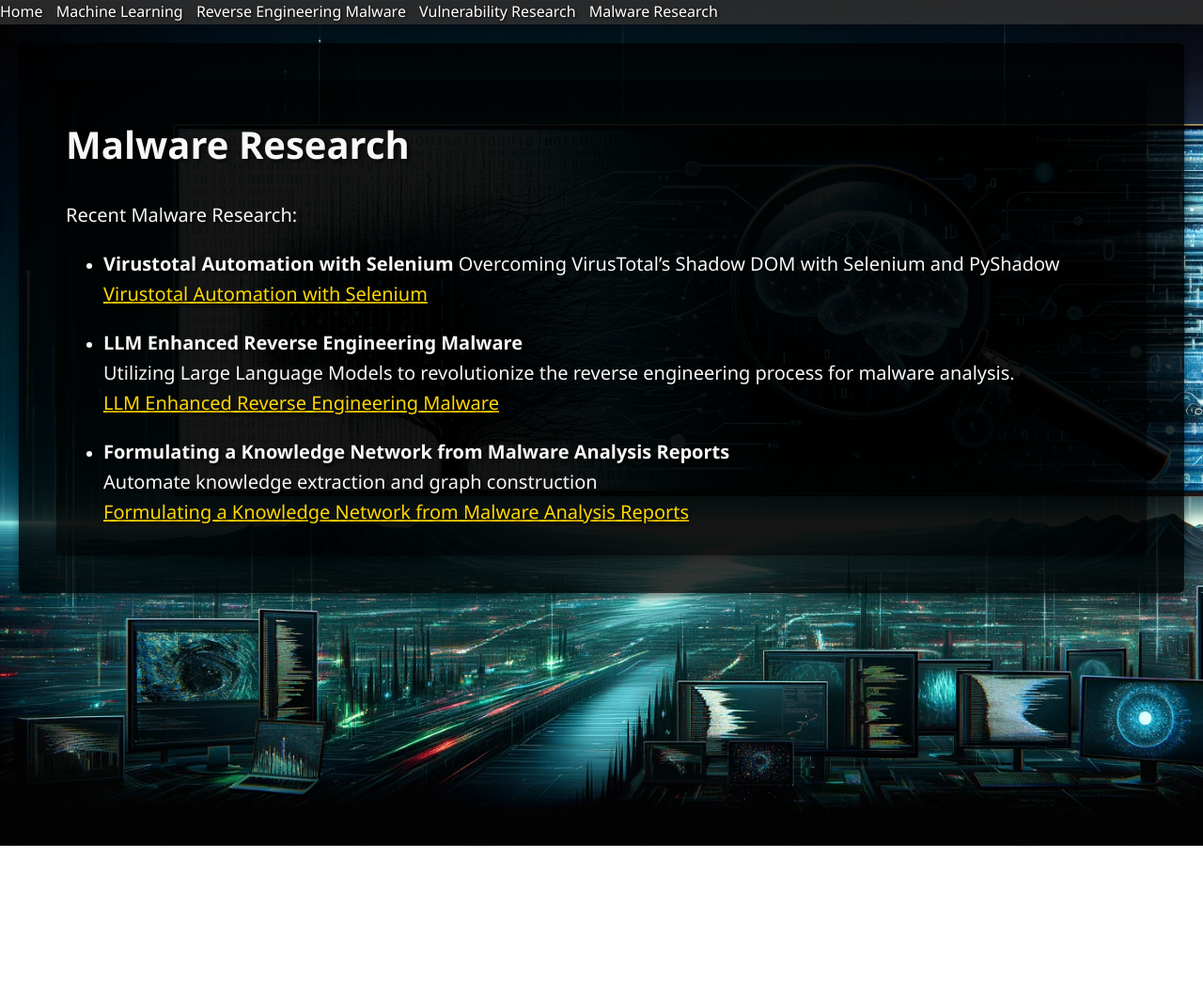
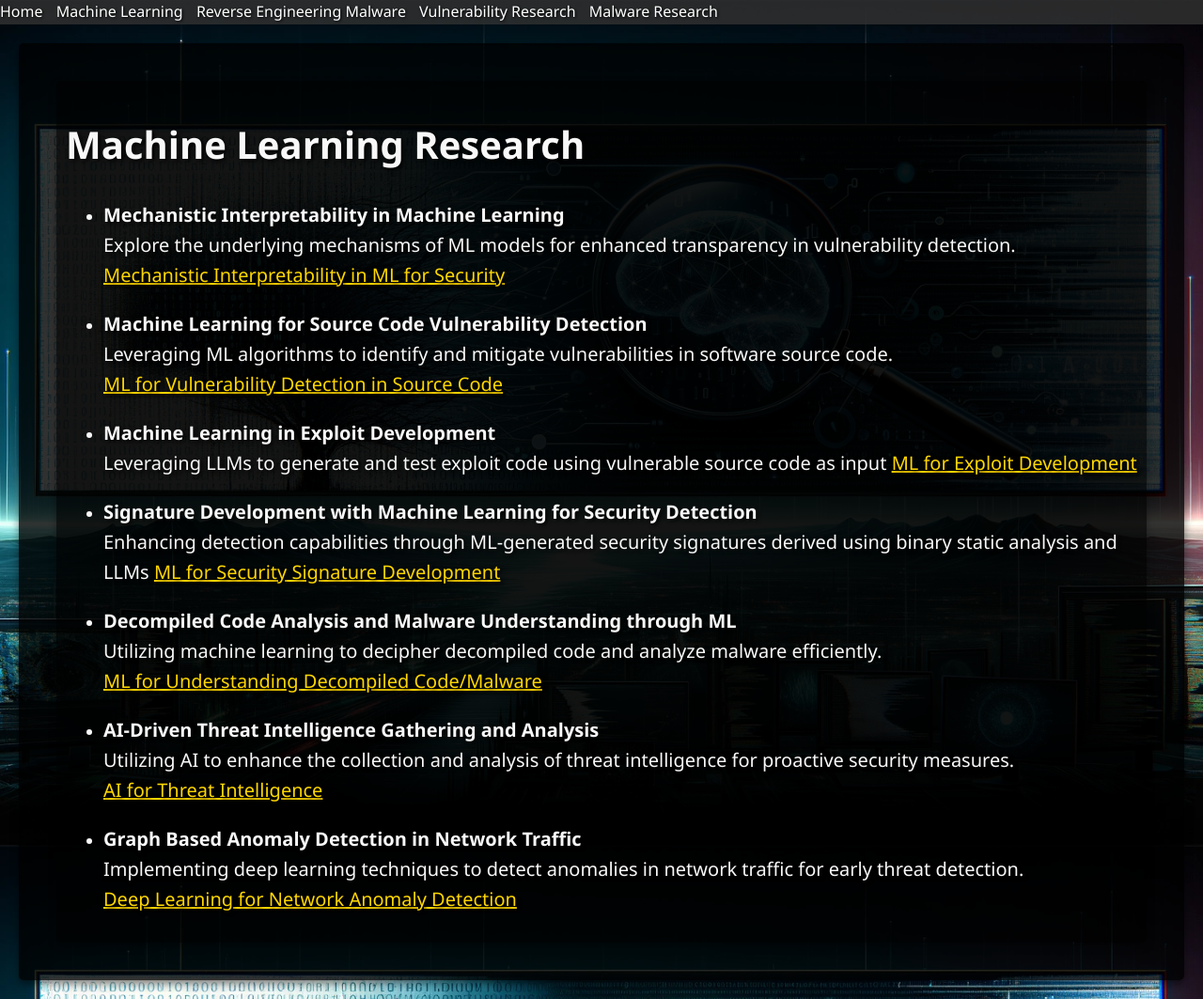
Before and after one commit to dyngnosis/dyngnosis.github.io, a Jekyll site: the page built from malware/malware-research.md, in a window 1280 px wide. Shown: the whole page at 94% size. Built offline with Jekyll 4.4.1, drawn with Linux system fonts in a browser that asks for light colours; nearby versions of some CDN libraries; before the commit the page ends 900 px from its top, so only the background shows below that.

Commit message:
updated mk topics

```diff
--- a/malware/malware-research.md
+++ b/malware/malware-research.md
@@ -1,18 +1,32 @@
 ---
 layout: research
-title: Malware Research
+title: Machine Learning Research
 ---
 
-Recent Malware Research:
+- **Mechanistic Interpretability in Machine Learning**
+  Explore the underlying mechanisms of ML models for enhanced transparency in vulnerability detection.
+  [Mechanistic Interpretability in ML for Security](http://research.richards.ai/research/mechanistic-interpretability)
 
-- **Virustotal Automation with Selenium**
-  Overcoming VirusTotal's Shadow DOM with Selenium and PyShadow
-  [Virustotal Automation with Selenium](http://research.richards.ai/research/automation_vt)
+- **Machine Learning for Source Code Vulnerability Detection**
+  Leveraging ML algorithms to identify and mitigate vulnerabilities in software source code.
+  [ML for Vulnerability Detection in Source Code](http://research.richards.ai/research/source-code-vulnerability)
 
-- **LLM Enhanced Reverse Engineering Malware**
-  Utilizing Large Language Models to revolutionize the reverse engineering process for malware analysis.
-  [LLM Enhanced Reverse Engineering Malware](http://research.richards.ai/research/project-lupine.html)
+- **Machine Learning in Exploit Development**
+  Leveraging LLMs to generate and test exploit code using vulnerable source code as input
+  [ML for Exploit Development](http://research.richards.ai/research/exploit-development-ml)
 
-- **Formulating a Knowledge Network from Malware Analysis Reports**
-    Automate knowledge extraction and graph construction
-    [Formulating a Knowledge Network from Malware Analysis Reports](http://research.richards.ai/research/MKG.html)
+- **Signature Development with Machine Learning for Security Detection**
+  Enhancing detection capabilities through ML-generated security signatures derived using binary static analysis and LLMs
+  [ML for Security Signature Development](http://research.richards.ai/research/security-signature-ml)
+
+- **Decompiled Code Analysis and Malware Understanding through ML**
+  Utilizing machine learning to decipher decompiled code and analyze malware efficiently.
+  [ML for Understanding Decompiled Code/Malware](http://research.richards.ai/research/decompiled-code-analysis)
+
+- **AI-Driven Threat Intelligence Gathering and Analysis**
+  Utilizing AI to enhance the collection and analysis of threat intelligence for proactive security measures.
+  [AI for Threat Intelligence](http://research.richards.ai/research/ai-threat-intelligence)
+
+- **Graph Based Anomaly Detection in Network Traffic**
+  Implementing deep learning techniques to detect anomalies in network traffic for early threat detection.
+  [Deep Learning for Network Anomaly Detection](http://research.richards.ai/research/network-anomaly-detection)
```
